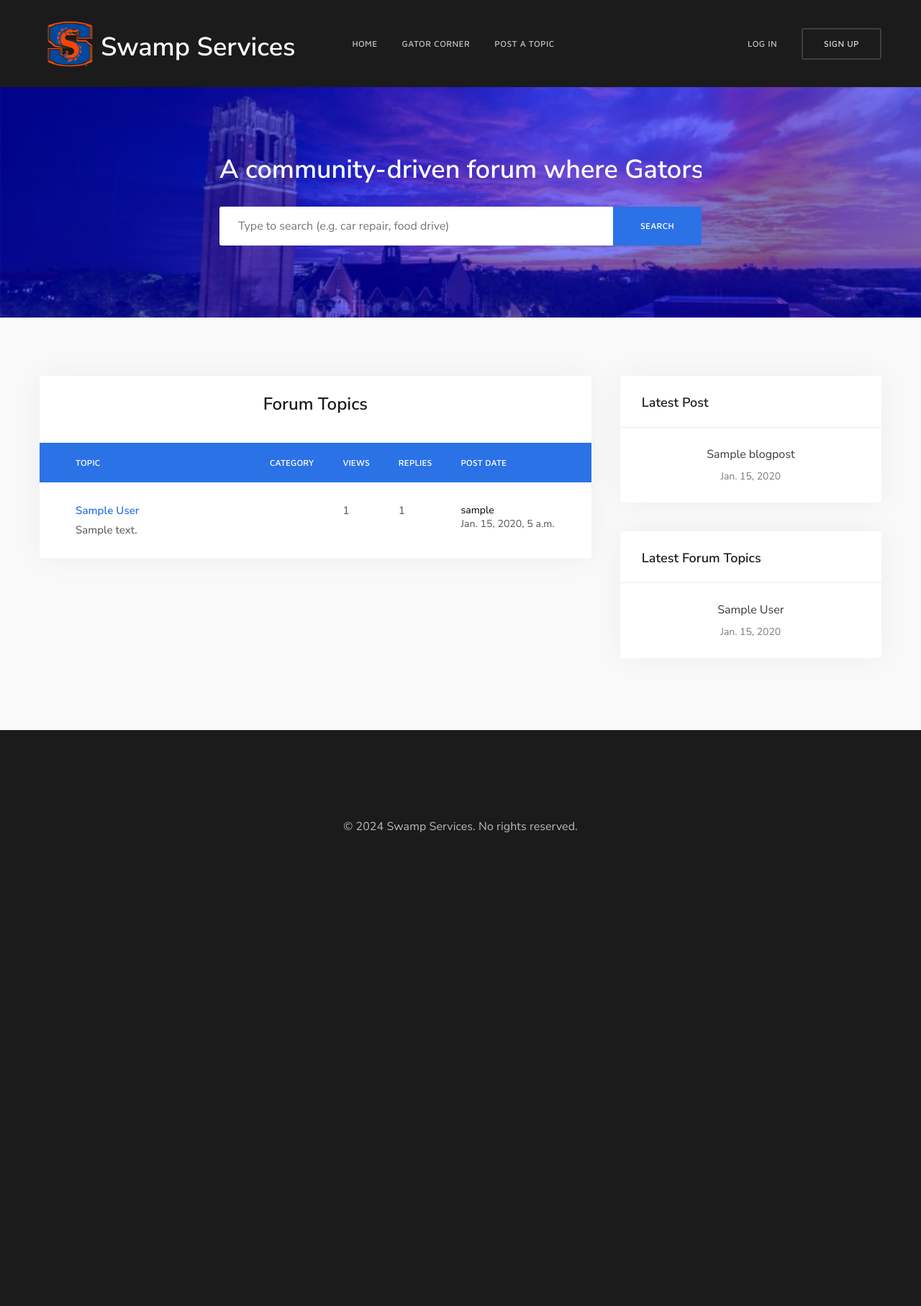
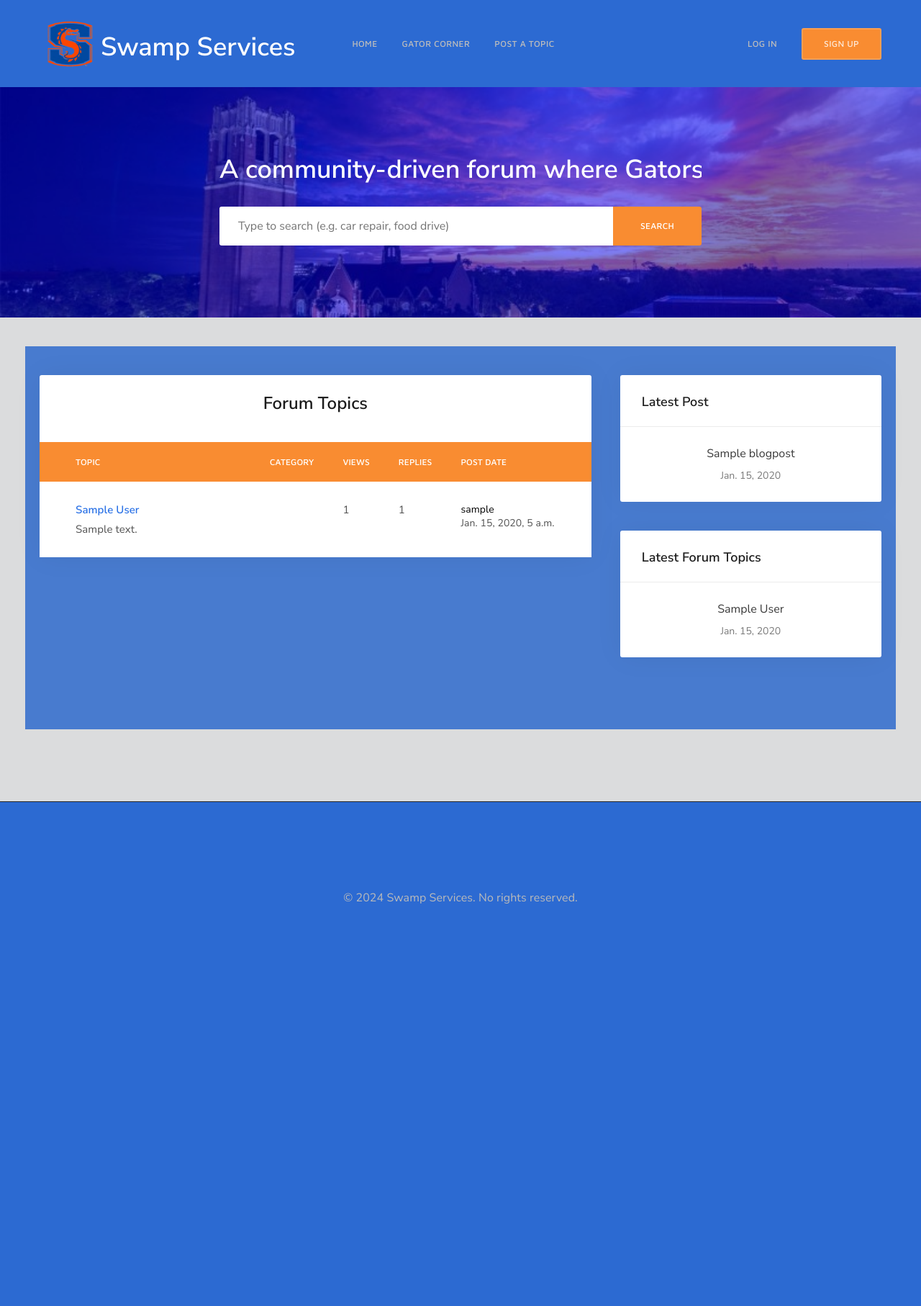
Before and after one commit to ZachJasko/CEN3031-Project, a Django app: page / in a window 1280 px wide. Shown: the whole page at 72% size. After the commit the page ends 1255 px from the top, so only its background shows below. Run offline with Django 3.2, Linux system fonts and the light colour scheme; tables that the repository leaves empty hold one stand-in row (values such as "Sample post"); parts of the project's set-up code (start-up, migrations or seed data) failed here and were passed over; some libraries are stand-ins or nearby versions.

Commit message:
Changed website colors to be UF colors

```diff
--- a/templates/forum-main.html
+++ b/templates/forum-main.html
@@ -33,10 +33,7 @@
         </div>
     </header>
 
-
-    <div class="dx-separator"></div>
-
-    <div class="dx-box-5 pb-100 bg-grey-6">
+    <div class="dx-box-5 pb-100">
         <div class="container">
             <div class="row vertical-gap md-gap">
                 <div class="col-lg-8">
@@ -124,6 +121,10 @@
 
                         </div>
 
+                        <div class="dx-widget">
+
+                        </div>
+
                     </div>
                 </div>
             </div>
--- a/templates/header.html
+++ b/templates/header.html
@@ -100,9 +100,58 @@ h1 {
     overflow-wrap: break-word!important;
 }
 
-footer {
-    height:100%;
+/* Table cell color*/
+tr {
+    background-color: #F98C31;
 }
+
+/* Header color */
+.dx-navbar-top {
+    background-color: #2C6AD2;
+}
+
+/* Footer color */
+.dx-box-1 {
+    background-color: #2C6AD2;
+}
+
+/* Logo color */
+.dx-nav-logo {
+    background-color: #2C6AD2;
+}
+
+/*  Button color */
+.dx-btn {
+    background-color: #F98C31;
+}
+
+/* Text container color */
+.dx-box-5 {
+    background-color: #DBDCDD;
+}
+
+/* Footer text box */
+.vertical-gap {
+    background-color: #2C6AD2;
+}
+
+/* Topic boxes */
+.md-gap {
+    background-color: #487BCF;
+}
+
+.cdx-form {
+    background-color: #487BCF;
+}
+
+/* Color codes
+    Peach: #F98C31
+    Dark Blue: #0800FE
+    Dark Grey: #2B2B30
+
+*/
+
+
 
 </style>
 
@@ -202,30 +251,6 @@ footer {
             <div class="dx-navbar-content">
 
                 <ul class="dx-nav dx-nav-align-left">
-
-                    <li class="dx-drop-item">
-                        <a href="store.html">
-                            Store
-                        </a>
-                        <ul class="dx-navbar-dropdown">
-
-                            <li>
-                                <a href="store.html">
-                                    Store
-                                </a>
-                            </li>
-                            <li>
-                                <a href="product.html">
-                                    Product
-                                </a>
-                            </li>
-                            <li>
-                                <a href="checkout.html">
-                                    Checkout
-                                </a>
-                            </li>
-                        </ul>
-                    </li>
                     <li class="dx-drop-item active">
                         <a href="blog.html">
                             Blog
```
Also changed, not shown: forum/migrations/0003_auto_20240414_0123.py (added).
